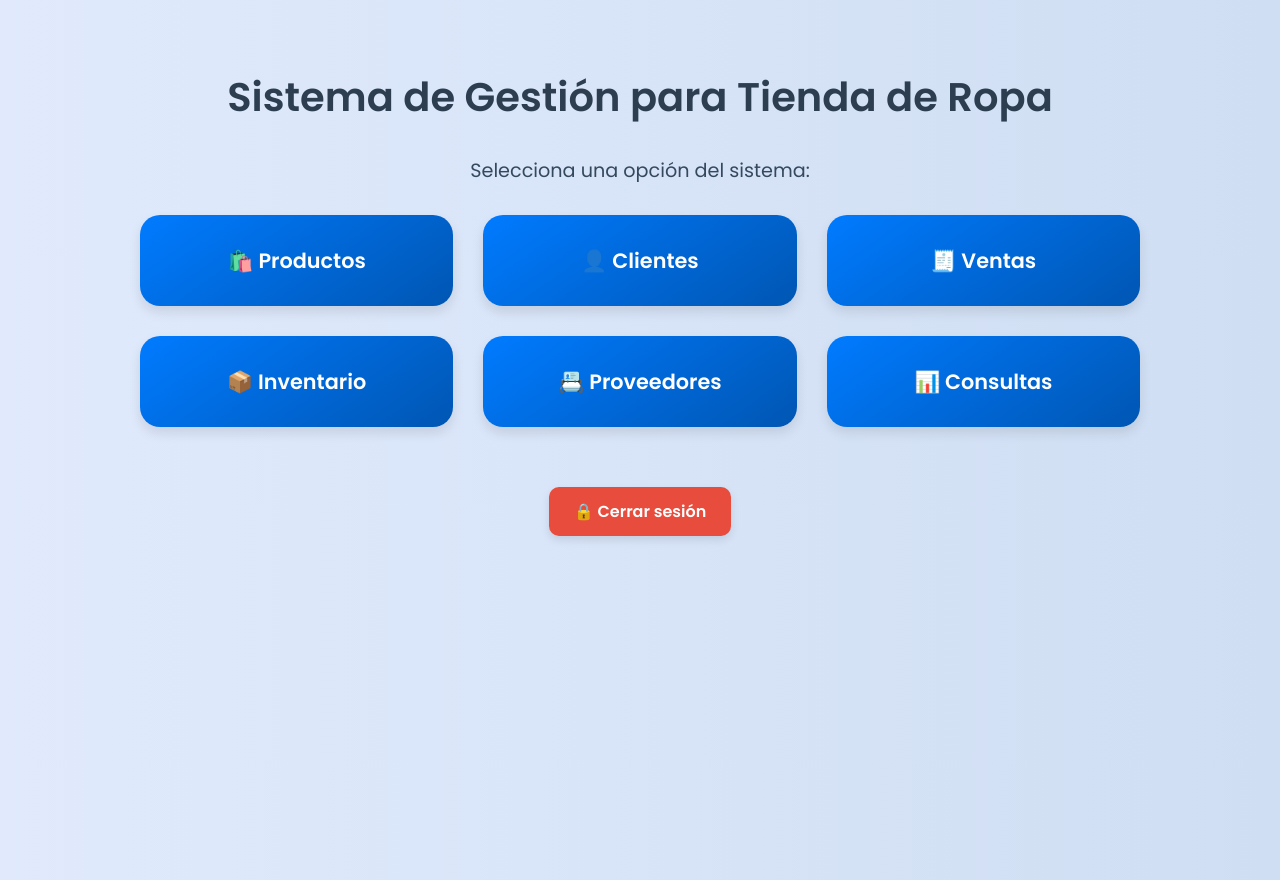
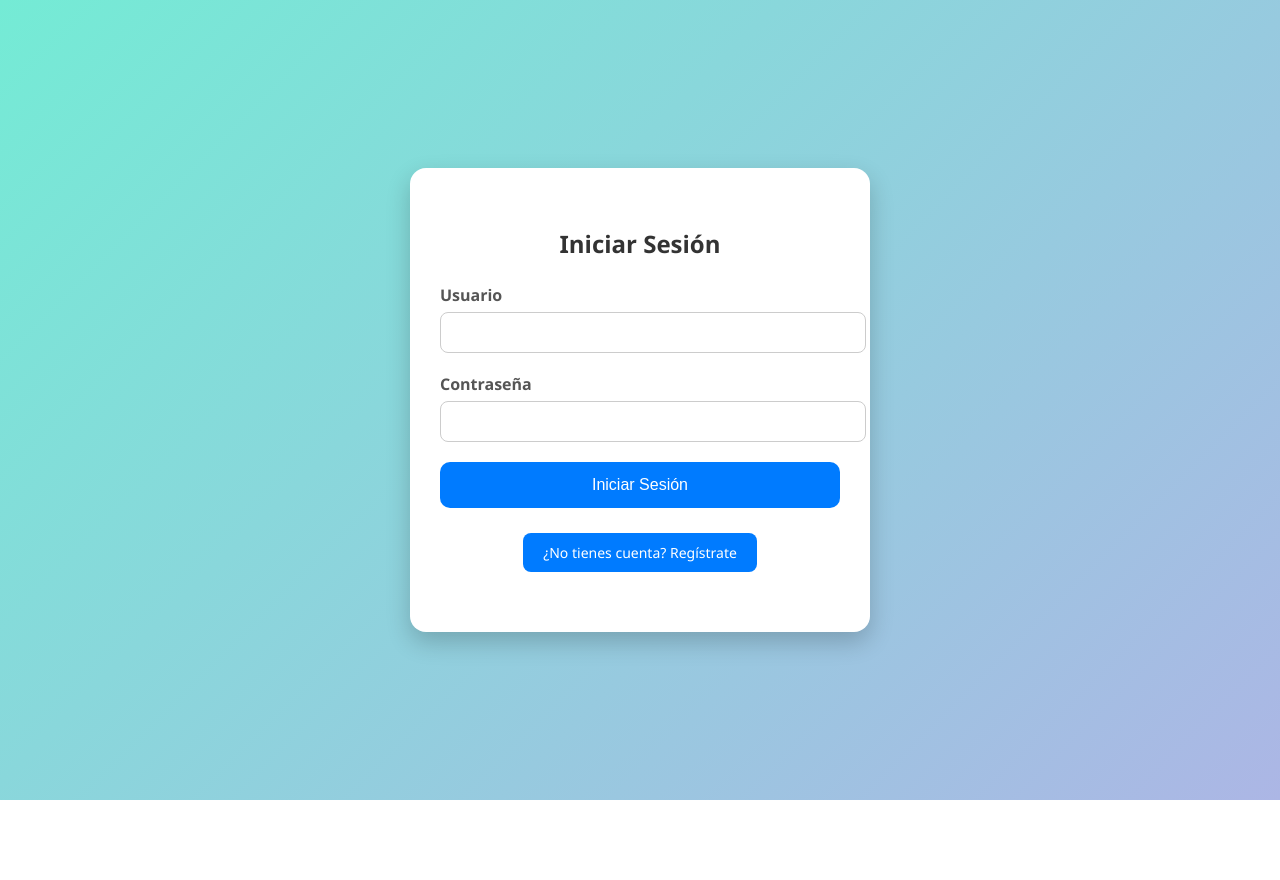
Before and after one commit to MikeSoul09/MisTrapitos, a PHP site: page / in a window 1280 px wide. After the commit the page ends 800 px from the top, so only its background shows below. Run offline with PHP 8.4, Linux system fonts and the light colour scheme.

Commit message:
Add files via upload

```diff
--- a/index.php
+++ b/index.php
@@ -1,133 +1,152 @@
+<?php
+session_start();
+require_once "php/conexion.php";
+
+if (!isset($conn)) {
+    die("❌ Error: No se estableció la conexión a la base de datos.");}
+if ($_SERVER["REQUEST_METHOD"] == "POST") {
+    $usuario = $_POST["usuario"];
+    $contrasena = $_POST["contrasena"];
+
+    $usuario = $conn->real_escape_string($usuario);
+    $contrasena = $conn->real_escape_string($contrasena);
+
+    $sql = "SELECT * FROM usuarios WHERE usuario = '$usuario' AND password = '$contrasena'";
+    $resultado = $conn->query($sql);
+
+    if ($resultado->num_rows == 1) {
+        $fila = $resultado->fetch_assoc();
+        $_SESSION["usuario"] = $fila["usuario"];
+        $_SESSION["rol"] = $fila["rol"];
+        header("Location: vistas/home.php");
+        exit();
+    } else {
+        $error = "Usuario o contraseña incorrectos";
+    }
+}
+?>
+
 <!DOCTYPE html>
 <html lang="es">
 <head>
     <meta charset="UTF-8">
-    <title>Sistema de Gestión - Tienda de Ropa</title>
-    <link rel="stylesheet" href="css/estilo.css">
-    <link href="https://fonts.googleapis.com/css2?family=Poppins:wght@400;600&display=swap" rel="stylesheet">
+    <title>Login - Mis Trapitos</title>
     <style>
         body {
-            font-family: 'Poppins', sans-serif;
             margin: 0;
             padding: 0;
-            background: linear-gradient(to right, #e0eafc, #cfdef3);
-            display: flex;
-            flex-direction: column;
-            align-items: center;
-            min-height: 100vh;
-            padding: 40px 20px;
-        }
-
-        h1 {
-            color: #2c3e50;
-            font-size: 2.5rem;
-            margin-bottom: 10px;
-            text-align: center;
-        }
-
-        p {
-            color: #34495e;
-            font-size: 1.2rem;
-            margin-bottom: 30px;
-            text-align: center;
-        }
-
-        .menu {
-            display: grid;
-            grid-template-columns: repeat(3, 1fr);
-            gap: 30px;
-            width: 100%;
-            max-width: 1000px;
-            margin-bottom: 40px;
-        }
-
-        .menu a {
+            font-family: 'Segoe UI', Tahoma, Geneva, Verdana, sans-serif;
+            background: linear-gradient(135deg, #74ebd5, #ACB6E5);
+            height: 100vh;
             display: flex;
             align-items: center;
             justify-content: center;
-            padding: 30px;
-            background: linear-gradient(145deg, #007bff, #0056b3);
-            color: white;
-            text-decoration: none;
-            border-radius: 20px;
-            font-weight: 600;
-            font-size: 1.3rem;
-            box-shadow: 0 6px 12px rgba(0, 0, 0, 0.1);
-            transition: transform 0.3s ease, background 0.3s ease;
         }
 
-        .menu a:hover {
-            background: linear-gradient(145deg, #0056b3, #004494);
-            transform: translateY(-5px);
+        .login-container {
+            background: #fff;
+            padding: 40px 30px;
+            border-radius: 16px;
+            box-shadow: 0 10px 25px rgba(0, 0, 0, 0.2);
+            width: 100%;
+            max-width: 400px;
         }
 
-        .logout-container {
-            display: flex;
-            justify-content: center;
-            width: 100%;
-            margin-top: 20px;
+        .login-container h2 {
+            text-align: center;
+            margin-bottom: 24px;
+            color: #333;
         }
 
-        .logout-btn {
-            display: inline-block;
-            padding: 12px 25px;
-            background-color: #e74c3c;
-            color: white;
-            font-weight: bold;
-            border: none;
-            border-radius: 10px;
-            text-decoration: none;
-            box-shadow: 0 4px 8px rgba(0, 0, 0, 0.1);
-            transition: background-color 0.3s ease, transform 0.2s ease;
+        .form-group {
+            margin-bottom: 20px;
         }
 
-        .logout-btn:hover {
-            background-color: #c0392b;
-            transform: scale(1.05);
+        label {
+            display: block;
+            font-weight: bold;
+            margin-bottom: 6px;
+            color: #555;
         }
 
-        @media (max-width: 768px) {
-            .menu {
-                grid-template-columns: 1fr;
-            }
-
-            .menu a {
-                font-size: 1.1rem;
-                padding: 20px;
-            }
-
-            .logout-btn {
-                padding: 10px 20px;
-                font-size: 0.95rem;
-            }
+        input[type="text"], input[type="password"] {
+            width: 100%;
+            padding: 12px;
+            border: 1px solid #ccc;
+            border-radius: 8px;
+            outline: none;
+            transition: border-color 0.3s;
         }
 
+        input[type="text"]:focus, input[type="password"]:focus {
+            border-color: #74ebd5;
+        }
+
+        .btn {
+            width: 100%;
+            background-color: #007bff;
+            color: white;
+            border: none;
+            padding: 14px;
+            font-size: 16px;
+            border-radius: 10px;
+            cursor: pointer;
+            transition: background-color 0.3s;
+        }
+
+        .btn:hover {
+            background-color: #0056b3;
+        }
+
+        .error {
+            color: red;
+            text-align: center;
+            margin-bottom: 10px;
+        }
+        .btn-registro {
+        display: inline-block;
+        margin-top: 10px;
+        padding: 10px 20px;
+        background-color: #007bff;
+        color: white;
+        border-radius: 8px;
+        text-decoration: none;
+        font-size: 14px;
+        transition: background-color 0.3s ease;
+        }
+
+        .btn-registro:hover {
+        background-color: #0056b3;
+        }
+
+
         @media (max-width: 500px) {
-            h1 {
-                font-size: 1.8rem;
-            }
-
-            p {
-                font-size: 1rem;
+            .login-container {
+                padding: 30px 20px;
             }
         }
     </style>
 </head>
 <body>
-    <h1>Sistema de Gestión para Tienda de Ropa</h1>
-    <p>Selecciona una opción del sistema:</p>
-
-    <div class="menu">
-        <a href="vistas/productos.php">🛍️ Productos</a>
-        <a href="vistas/clientes.php">👤 Clientes</a>
-        <a href="vistas/ventas.php">🧾 Ventas</a>
-        <a href="vistas/inventario.php">📦 Inventario</a>
-        <a href="vistas/proveedores.php">📇 Proveedores</a>
-        <a href="vistas/consultas.php">📊 Consultas</a>
+    <div class="login-container">
+        <h2>Iniciar Sesión</h2>
+        <?php if (isset($error)) echo "<p class='error'>$error</p>"; ?>
+        <form method="post">
+            <div class="form-group">
+                <label for="usuario">Usuario</label>
+                <input type="text" name="usuario" id="usuario" required>
+            </div>
+            <div class="form-group">
+                <label for="contrasena">Contraseña</label>
+                <input type="password" name="contrasena" id="contrasena" required>
+            </div>
+            <input type="submit" value="Iniciar Sesión" class="btn">
+            <div class="form-group" style="text-align: center; margin-top: 15px;">
+            <a href="php/registro.php" class="btn-registro">¿No tienes cuenta? Regístrate</a>
+            </div>
+        </form>
     </div>
 
-    <div class="logout-container">
-        <a href="logout.php" class="logout-btn">🔒 Cerrar sesión</a>
-    </div>
+
 </body>
 </html>
```
